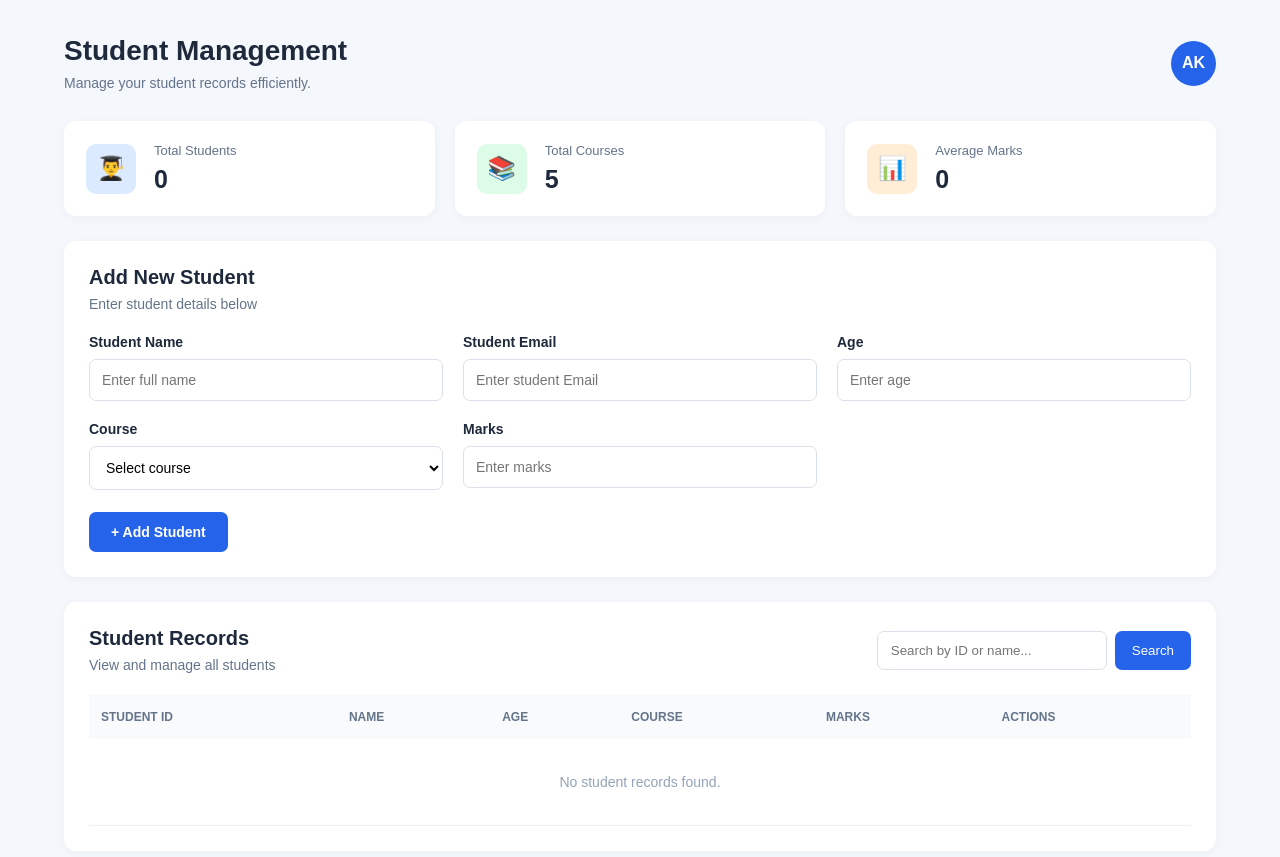
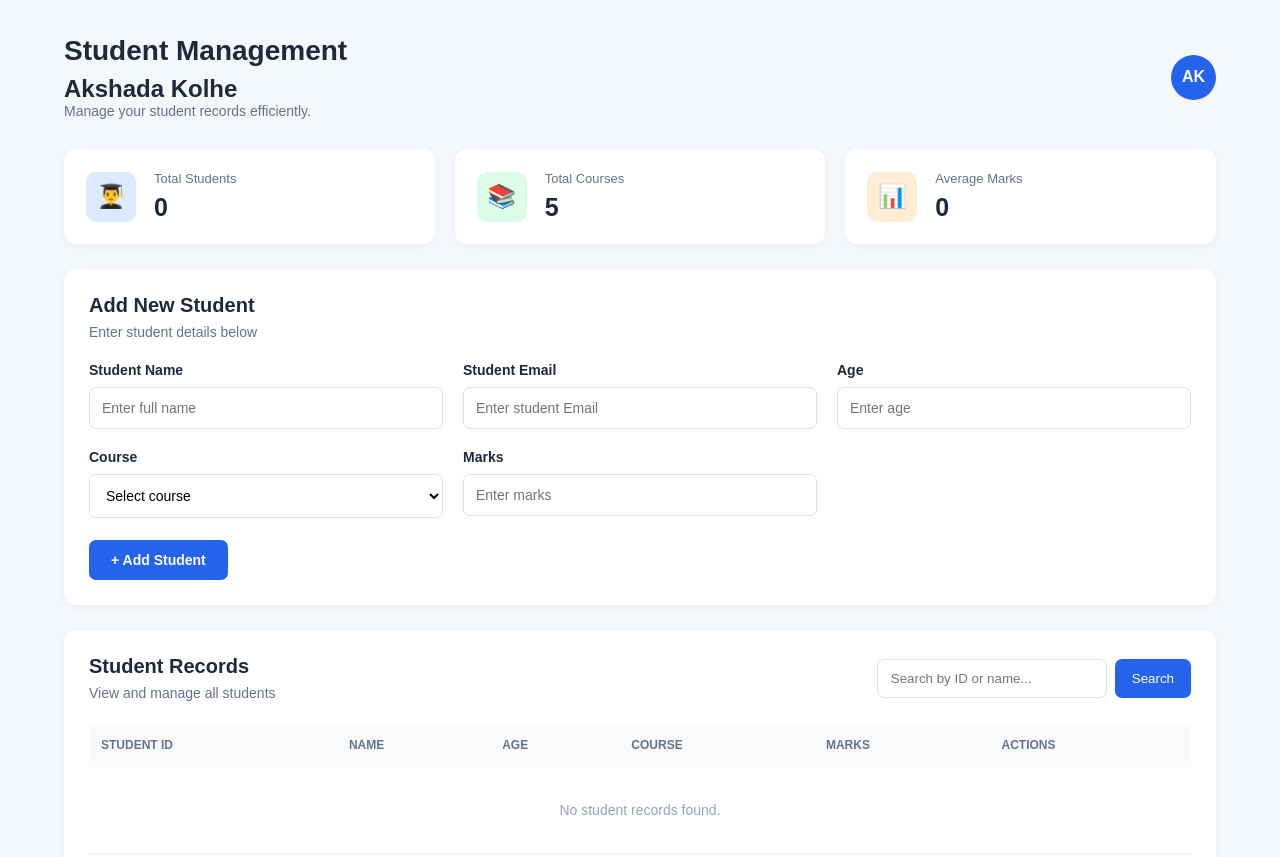
Before and after one commit to Akshada2004-Thinkitive/StudentManagemnetSystem, a plain HTML site: page index.html in a window 1280 px wide. Shown: the top 857 px of the page. Drawn offline with Linux system fonts and the light colour scheme; no server answers.

Commit message:
Update index.html

```diff
--- a/index.html
+++ b/index.html
@@ -15,6 +15,7 @@
         <header>
             <div>
                 <h1>Student Management</h1>
+                <h2>Akshada Kolhe</h2>
                 <p>Manage your student records efficiently.</p>
             </div>
             <div class="profile">AK</div>
```
